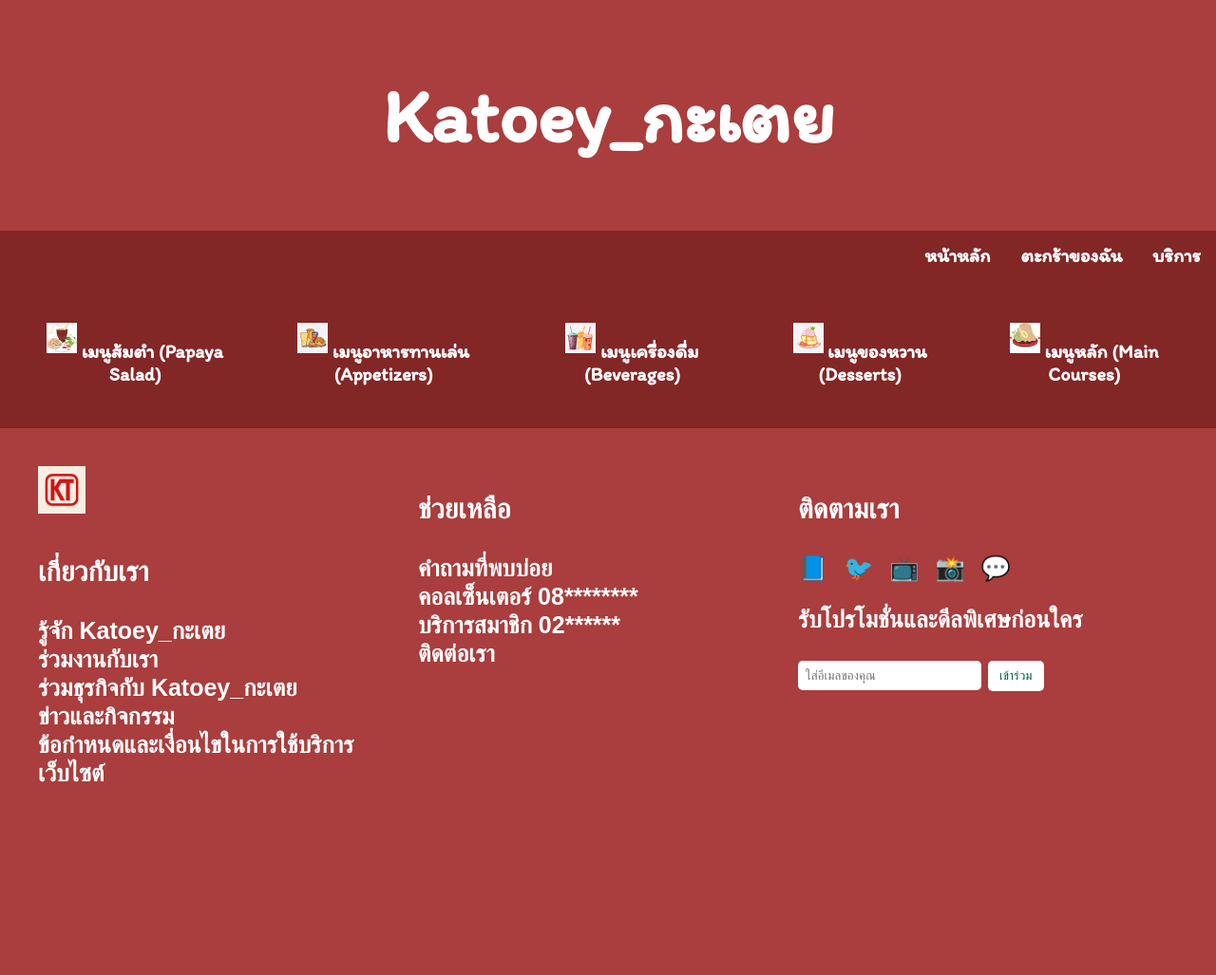
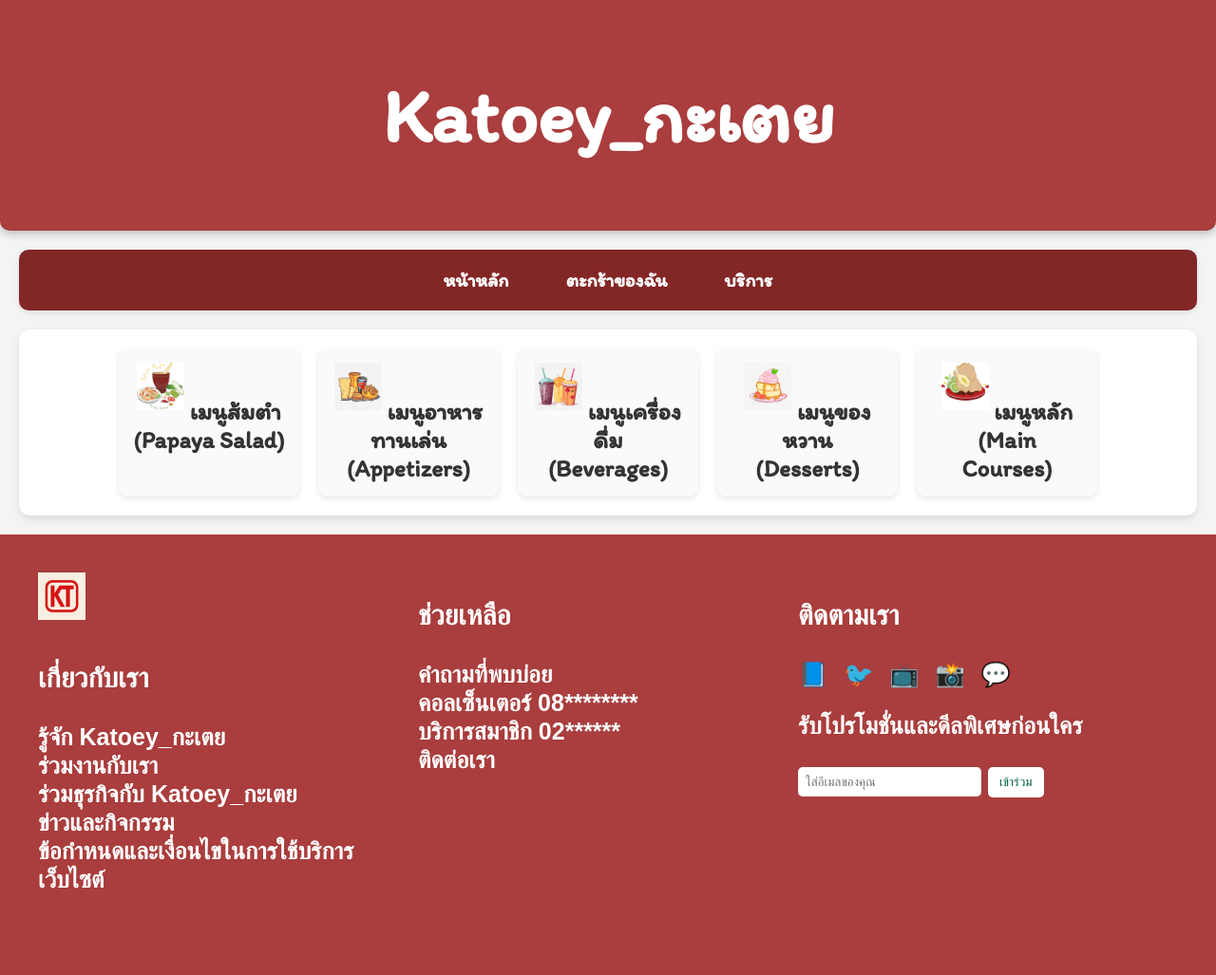
Before and after one commit to Sasira48/Nawin_pj, a PHP site: page /home.html in a window 1280 px wide. Shown: the whole page at 95% size. Before the commit the page ends 824 px from the top, so only its background shows below. Run offline with PHP 8.4, Linux system fonts and the light colour scheme.

Commit message:
v18-6-68

```diff
--- a/home.html
+++ b/home.html
@@ -46,7 +46,7 @@
             </div>
 
         <!-- Footer Section -->
-<footer style="background-color: rgb(170, 61, 61); color: white; padding: 40px 20px; font-family: sans-serif;">
+<footer style="background-color: rgb(170, 61, 61); gap: 20px; color: white; padding: 40px 20px; font-family: sans-serif;">
   <div style="display: flex; flex-wrap: wrap; justify-content: space-between; max-width: 1200px; margin: auto;">
 
     <!-- เกี่ยวกับเรา -->
@@ -90,6 +90,6 @@
       </form>
     </div>
   </div>
-</footer><!DOCTYPE html>
-    </body>
+</footer>
+</body>
 </html>
--- a/style.css
+++ b/style.css
@@ -18,54 +18,73 @@ header {
     color: white;
     text-align: center;
     padding: 20px 10px;
-
+    box-shadow: 0 4px 8px rgba(0, 0, 0, 0.2);
+    border-radius: 0 0 10px 10px;
+    margin-bottom: 20px;
 }
 
-    .menu-logo img {
-      height: 50px;
-      margin-right: 20px;
-    }
+/* เมนูด้านบน */
+.flex-container {
+    display: flex;
+    gap: 20px;
+    justify-content: center;
+    background-color: #832626;
+    padding: 10px 0;
+    box-shadow: 0 2px 6px rgba(0,0,0,0.1);
+    border-radius: 10px;
+    margin: 0 20px 20px 20px;
+}
 
-    .menu-item {
-    display: block;
+.flex-item a {
     font-size: 20px;
     color: white;
     text-align: center;
-    padding: 14px 16px;
+    padding: 10px 20px;
     text-decoration: none;
-        padding: 25px;
-    }
+    display: inline-block;
+    transition: background 0.3s, color 0.3s;
+    border-radius: 8px;
+}
 
-    .menu-item img {
-      width: 32px;
-      height: 32px;
-      margin-bottom: 5px;
-    }
+.flex-item a:hover {
+    background-color: #aa3d3d;
+    color: #fff;
+}
 
-    .menu-container {
-        padding: 20px;
-      overflow: hidden;
+/* กล่องเมนูอาหาร */
+.menu-container {
     display: flex;
-    justify-content: flex-end;
-    background-color: #832626;
-    }
+    flex-wrap: wrap;
+    justify-content: center;
+    gap: 20px;
+    padding: 20px;
+    margin: 0 20px 20px 20px;
+    background-color: #fff;
+    border-radius: 12px;
+    box-shadow: 0 4px 10px rgba(0,0,0,0.1);
+}
 
-/*flexbox */
-.flex-container {
-      overflow: hidden;
-    display: flex;
-    justify-content: flex-end;
-    background-color: #832626;
-    }
-.flex-item {
-      float: right;
-    display: block;
-    font-size: 20px;
-    color: white;
+.menu-item {
+    width: 160px;
     text-align: center;
-    padding: 14px 16px;
+    background-color: #fafafa;
+    padding: 15px;
+    border-radius: 10px;
     text-decoration: none;
-    }
+    color: #333;
+    box-shadow: 0 2px 6px rgba(0,0,0,0.1);
+    transition: transform 0.2s;
+}
+
+.menu-item:hover {
+    transform: scale(1.05);
+}
+
+.menu-item img {
+    width: 50px;
+    height: 50px;
+    margin-bottom: 10px;
+}
 
 /* food list*/
 .food-list {
```
